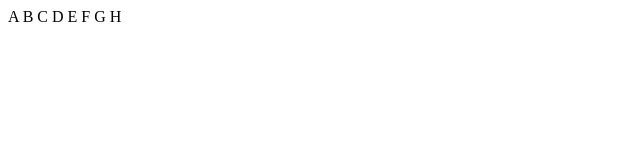
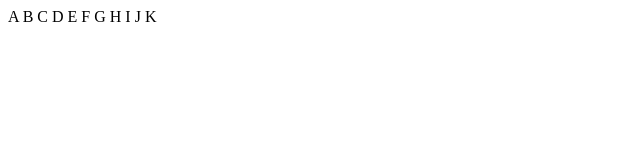
Before and after one commit to beolabs-io/Alphabet, a plain HTML site: page index.html in a window 1280 px wide. Shown: the full height of the page, 0-640 px from the left. Drawn offline with Linux system fonts and the light colour scheme.

Commit message:
Ajout des lettres I, J et K

```diff
--- a/index.html
+++ b/index.html
@@ -14,5 +14,8 @@ E
 F
 G
 H
+I
+J
+K
 </body>
 </html>
```
